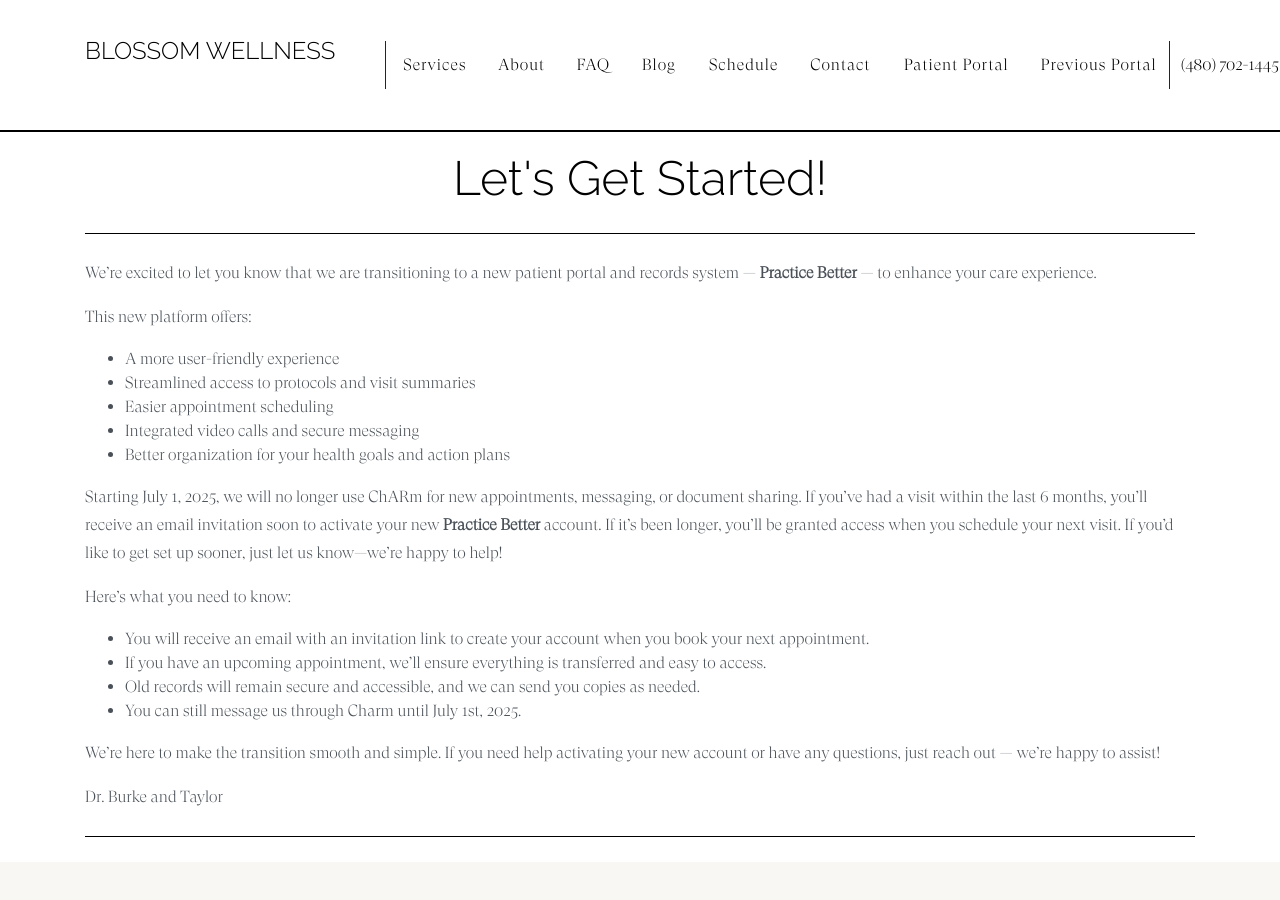
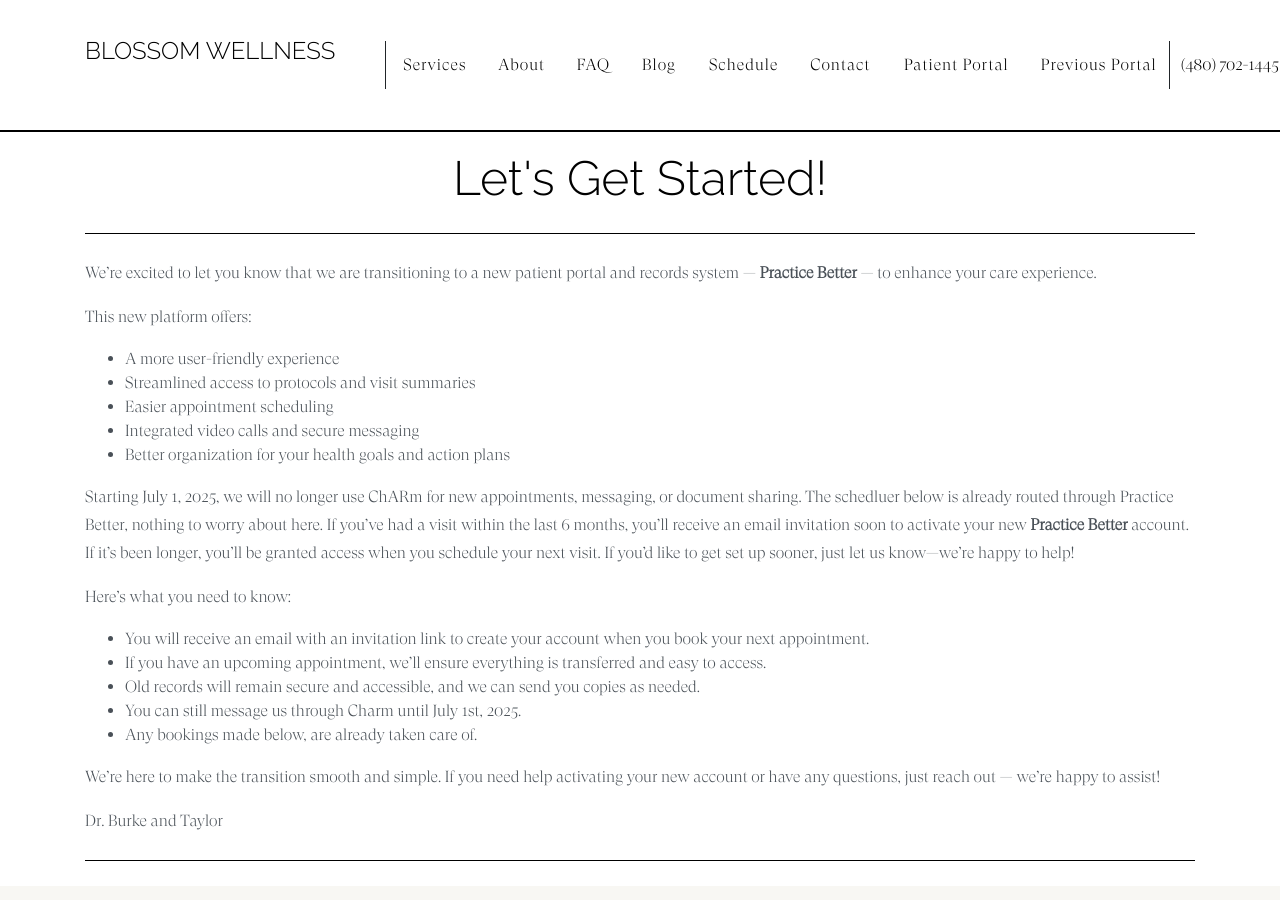
Before and after one commit to kburke8/drtaraburke, a Jekyll site: the page built from book.md, in a window 1280 px wide and 900 px high. Built offline with Jekyll 4.4.1, drawn with Linux system fonts in a browser that asks for light colours; nearby versions of some CDN libraries; library files that are not in the unit come from our copies; a script that is not in the unit is left out.

Commit message:
update booking verbage

```diff
--- a/book.md
+++ b/book.md
@@ -39,7 +39,7 @@ This new platform offers:
 - Integrated video calls and secure messaging
 - Better organization for your health goals and action plans
 
-Starting July 1, 2025, we will no longer use ChARm for new appointments, messaging, or document sharing. If you’ve had a visit within the last 6 months, you’ll receive an email invitation soon to activate your new **Practice Better** account. If it’s been longer, you’ll be granted access when you schedule your next visit. If you’d like to get set up sooner, just let us know—we’re happy to help!
+Starting July 1, 2025, we will no longer use ChARm for new appointments, messaging, or document sharing. The schedluer below is already routed through Practice Better, nothing to worry about here. If you’ve had a visit within the last 6 months, you’ll receive an email invitation soon to activate your new **Practice Better** account. If it’s been longer, you’ll be granted access when you schedule your next visit. If you’d like to get set up sooner, just let us know—we’re happy to help!
 
 Here's what you need to know:
 
@@ -47,6 +47,7 @@ Here's what you need to know:
 - If you have an upcoming appointment, we’ll ensure everything is transferred and easy to access.
 - Old records will remain secure and accessible, and we can send you copies as needed.
 - You can still message us through Charm until July 1st, 2025.
+- Any bookings made below, are already taken care of.
 
 We’re here to make the transition smooth and simple. If you need help activating your new account or have any questions, just reach out — we’re happy to assist!
 
```
